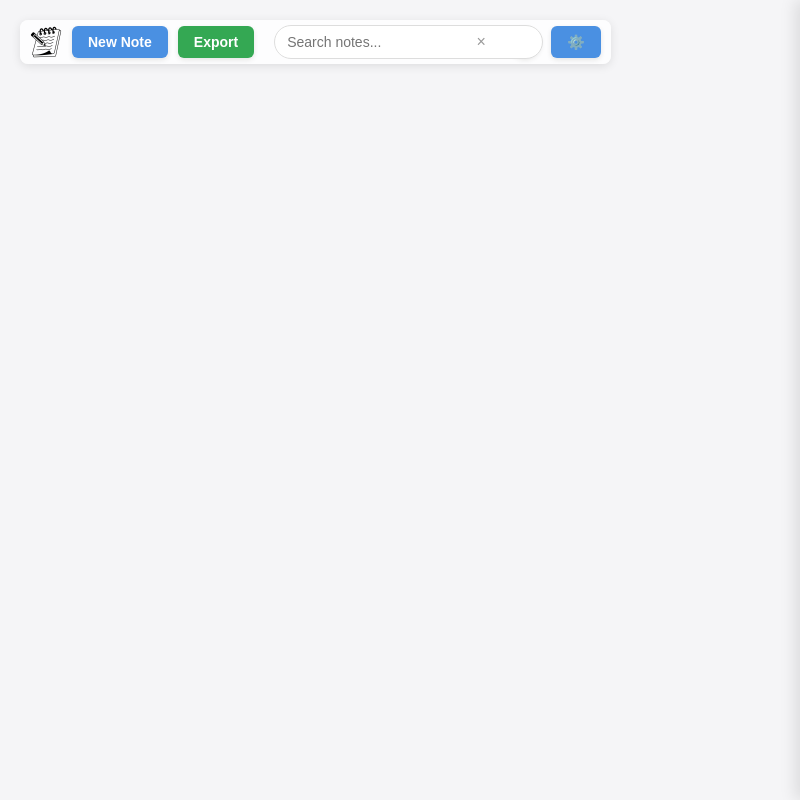
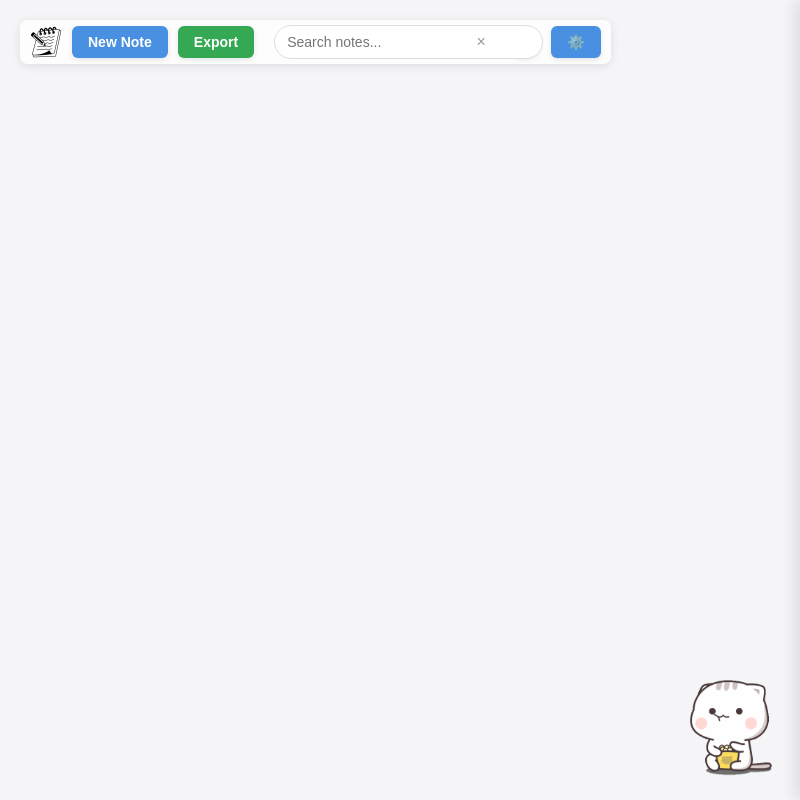
Before and after one commit to Weirdo-147/NoteWhirl, an Electron app: page index.html in a window 800 px wide. Drawn offline with Linux system fonts and the light colour scheme; no server answers.

Commit message:
added cute gif

```diff
--- a/index.html
+++ b/index.html
@@ -2350,5 +2350,8 @@
       colorPicker.click();
     }
   </script>
+
+  <!-- Animated GIF in the bottom right corner -->
+  <img src="assets/gifs/cute/animation-1.gif" alt="Cute Animation" class="cute-corner-gif" id="cute-gif">
 </body>
 </html>
--- a/styles.css
+++ b/styles.css
@@ -1298,3 +1298,20 @@ body.theme-dark .toggle-slider {
 .settings-section-advanced .settings-section-title {
   margin-bottom: 10px;
 }
+
+/* Cute GIF animation in bottom right corner */
+.cute-corner-gif {
+  position: fixed;
+  bottom: 20px;
+  right: 20px;
+  width: 100px; /* adjust size as needed */
+  height: auto;
+  z-index: 1000; /* ensure it appears above other content */
+  pointer-events: none; /* allows clicking through the GIF */
+}
+
+/* For dark theme adjustment if needed */
+body.theme-dark .cute-corner-gif {
+  /* Add any dark theme specific adjustments here if needed */
+  /* For example: filter: brightness(0.8); */
+}
```
Also changed, not shown: main.js (+6 -2 lines), assets/gifs/cute/animation-1.gif (added), assets/gifs/cute/animation.gif (added), assets/videos/animation-1.gif (added), assets/videos/animation.gif (added).
